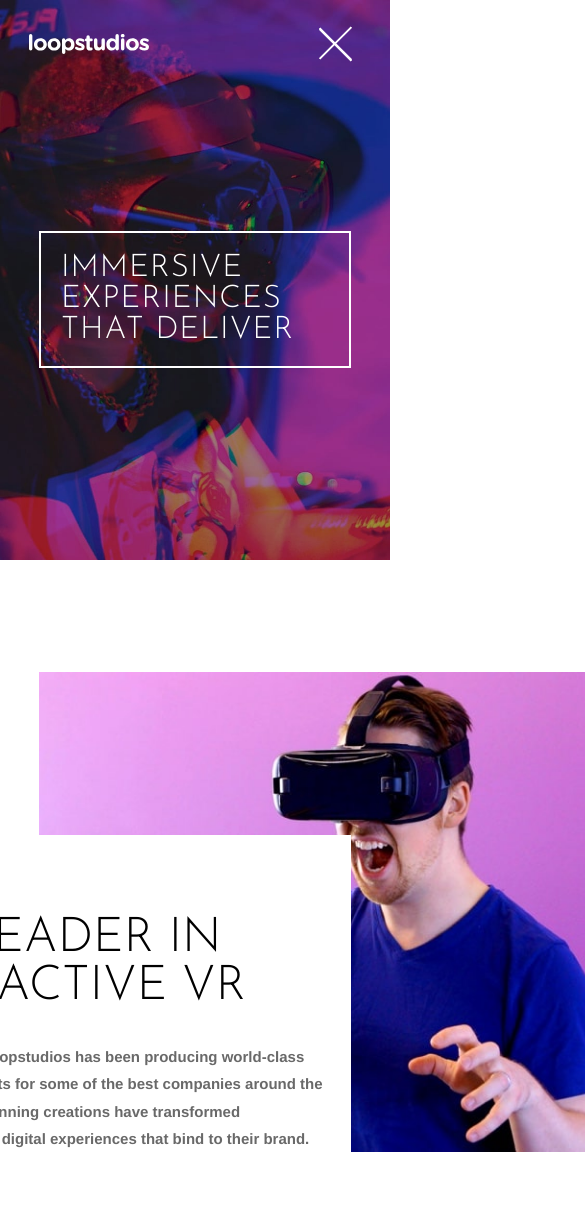
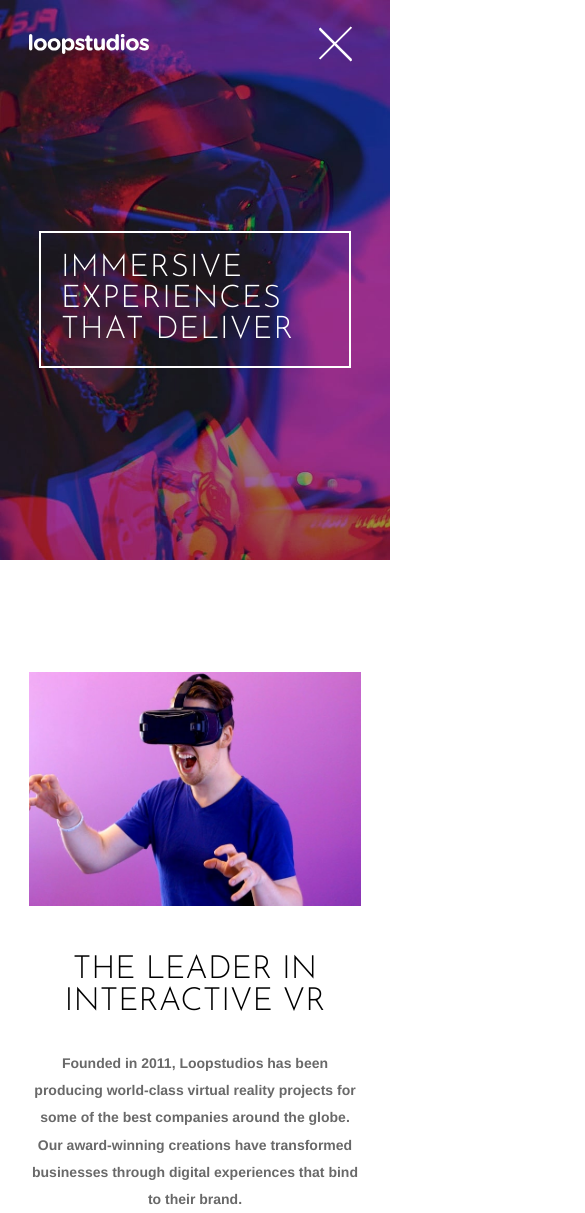
Before and after one commit to pedropfsf/loopstudios-landing-page-vue, a Vue app: page / in a window 390 px wide. Shown: the top 1213 px of the page, 585 px wide, since content can reach past the window. Before the commit the page ends 1152 px from the top, so only its background shows below. Built offline with nearby package versions, Linux system fonts and the light colour scheme.

Commit message:
:sparkles: Desenvolvido a primeira seção do main mas responsivo

```diff
--- a/src/App.vue
+++ b/src/App.vue
@@ -7,26 +7,7 @@
       </MessageText>
     </Background>
     <main id="main">
-      <section id="sectionFacts">
-        <img
-          id="imageFacts"
-          src="./assets/desktop/image-interactive.jpg"
-          alt="image interactive"
-        />
-        <article id="articleFacts">
-          <div id="messageFacts">
-            <h1 id="title">
-              THE LEADER IN INTERACTIVE VR
-            </h1>
-            <p id="paragraph">
-              Founded in 2011, Loopstudios has been producing world-class
-              virtual reality projects for some of the best companies around
-              the globe. Our award-winning creations have transformed<br> businesses
-              through digital experiences that bind to their brand.
-            </p>
-          </div>
-        </article>
-      </section>
+      <SectionFacts/>
     </main>
   </div>
 </template>
@@ -35,13 +16,15 @@
   import Background from './components/Background/Background.vue';
   import Header from './components/Header/Header.vue';
   import MessageText from './components/MessageText/MessageText.vue';
+  import SectionFacts from './components/SectionFacts/SectionFacts.vue';
 
-  export default {
+export default {
     name: 'App',
     components: {
       Background,
       Header,
-      MessageText
+      MessageText,
+      SectionFacts
     }
   }
 
@@ -76,58 +59,9 @@
   }
 
   main#main {
+    display: flex;
     flex-direction: column;
     justify-content: space-around;
     align-items: center;
   }
-
-  main#main,
-  section#sectionFacts
-  {
-    display: flex;
-  }
-
-  section#sectionFacts {
-    margin-top: 7rem;
-
-    width: 80%;
-    height: 30rem;
-
-    position: relative;
-  }
-
-  img#imageFacts {
-    width: 45rem;
-  }
-
-  div#messageFacts {
-    background-color: var(--white);
-
-    width: 36rem;
-
-    padding-left: 5rem;
-    padding-top: 5rem;
-
-    position: absolute;
-    right: 0;
-    bottom: 0;
-  }
-
-  h1#title {
-    font-family: "Josefin Sans", Helvetica, sans-serif;
-    font-size: 3rem;
-    font-weight: normal;
-
-    margin-bottom: 2rem;
-  }
-
-  p#paragraph {
-    color: var(--very-dark-gray);
-
-    font-family: Atala, Helvetica, sans-serif;
-    font-weight: bold;
-    font-size: 15px;
-
-    line-height: 1.7rem;
-  }
 </style>
--- /dev/null
+++ b/src/components/SectionFacts/SectionFacts.vue
@@ -0,0 +1,141 @@
+<template>
+    <section id="sectionFacts">
+        <img
+            id="imageFacts"
+            src="../../assets/desktop/image-interactive.jpg"
+            alt="image interactive"
+        />
+        <article id="articleFacts">
+            <div id="messageFacts">
+            <h1 id="title">
+                THE LEADER IN INTERACTIVE VR
+            </h1>
+            <p id="paragraph">
+                Founded in 2011, Loopstudios has been producing world-class
+                virtual reality projects for some of the best companies around
+                the globe. Our award-winning creations have transformed<br v-show="showBarText"> businesses
+                through digital experiences that bind to their brand.
+            </p>
+            </div>
+        </article>
+    </section>
+</template>
+
+<script>
+    export default {
+        name: "SectionFacts",
+        components: {
+
+        },
+        data() {
+        return {
+            showBarText: true,
+            mediaQuerieList: matchMedia("(max-width: 830px)"),
+        }
+        },
+        methods: {
+            showBr(mediaQuerieList) {
+                if(mediaQuerieList.matches) {
+                    this.showBarText = false;
+                } else {
+                    this.showBarText = true;
+                }
+            }
+        },
+        mounted() {
+            this.showBr(this.mediaQuerieList);
+
+            this.mediaQuerieList.addEventListener('change', this.showBr);
+        }
+    }
+</script>
+
+<style scoped>
+    section#sectionFacts {
+        display: flex;
+
+        margin-top: 7rem;
+
+        width: 80%;
+        height: 30rem;
+
+        position: relative;
+    }
+
+    img#imageFacts {
+        width: 45rem;
+    }
+
+    div#messageFacts {
+        background-color: var(--white);
+
+        width: 36rem;
+
+        padding-left: 5rem;
+        padding-top: 5rem;
+
+        position: absolute;
+        right: 0;
+        bottom: 0;
+    }
+
+    h1#title {
+        font-family: "Josefin Sans", Helvetica, sans-serif;
+        font-size: 3rem;
+        font-weight: normal;
+
+        margin-bottom: 2rem;
+    }
+
+    p#paragraph {
+        color: var(--very-dark-gray);
+
+        font-family: Atala, Helvetica, sans-serif;
+        font-weight: bold;
+        font-size: 15px;
+
+        line-height: 1.7rem;
+    }
+
+    @media screen and (max-width: 830px) {
+    img#imageFacts {
+        width: 85vw;
+        height: 60vw;
+
+        margin-bottom: 3rem;
+        }
+
+    section#sectionFacts {
+        flex-direction: column;
+        justify-content: center;
+        align-items: center;
+
+        height: auto;
+        }
+
+    div#messageFacts {
+        position: static;
+
+        padding-left: 0;
+        padding-top: 0;
+
+        width: 85vw;
+        }
+
+    h1#title,
+    p#paragraph
+        {
+        text-align: center;
+        }
+    }
+
+    @media screen and (max-width: 518px) {
+    h1#title {
+        font-size: 2rem;
+        }
+
+    p#paragraph {
+        font-size: 14px;
+        }
+    }
+</style>
```
